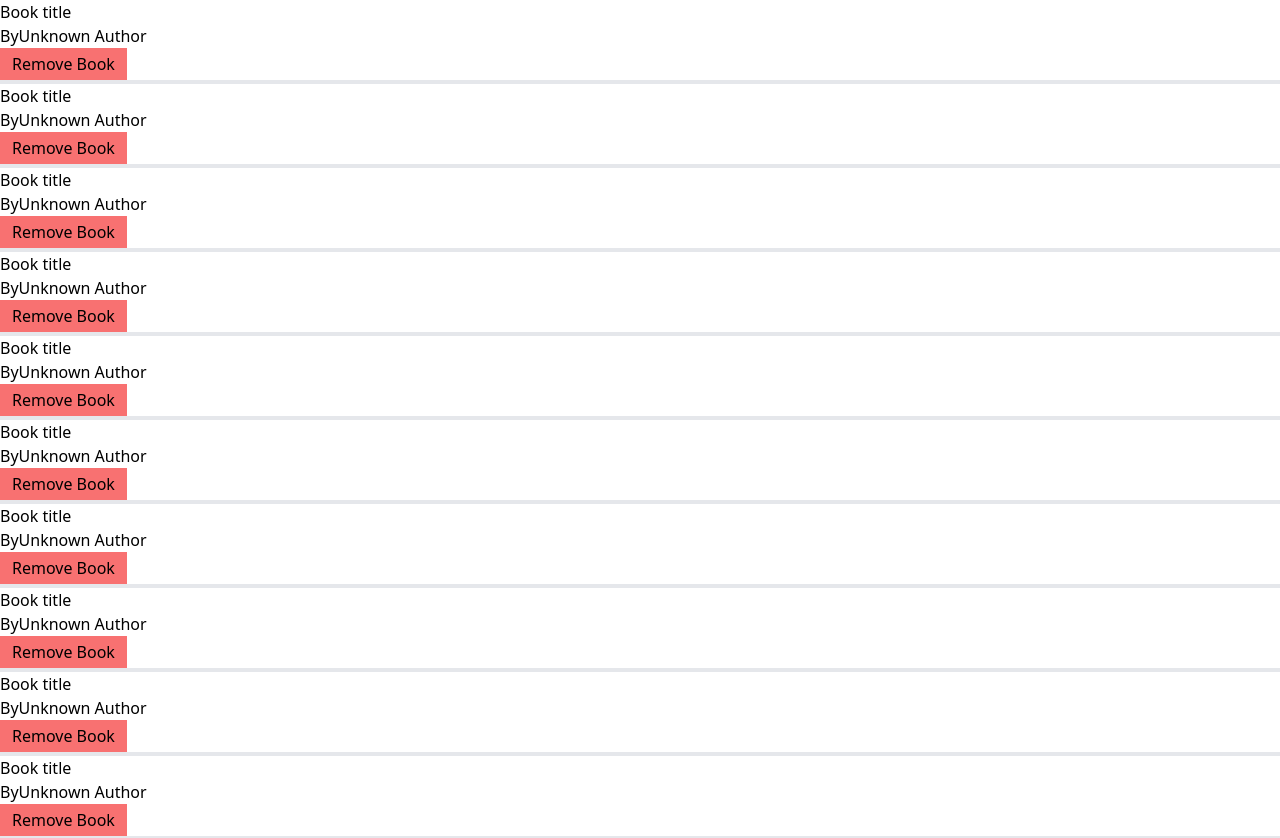
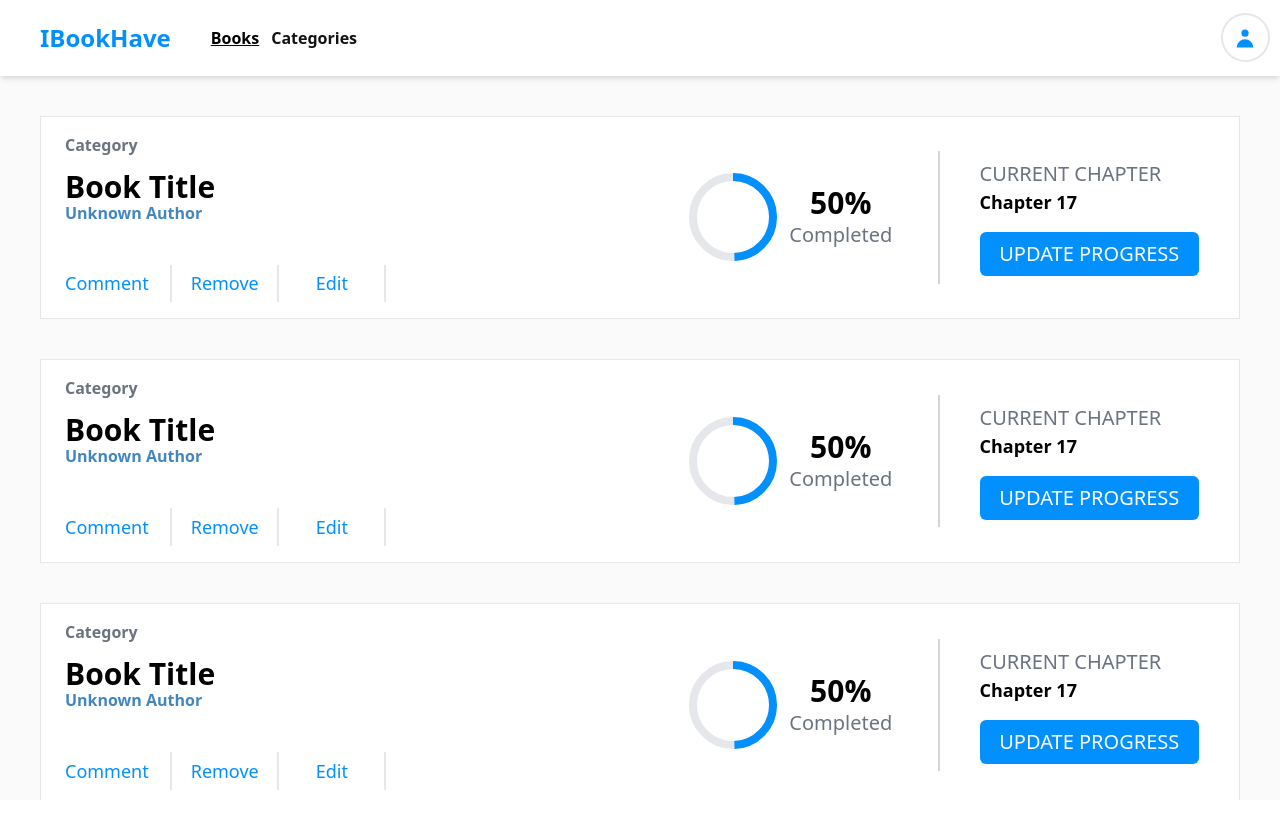
Before and after one commit to AsumVictor/Book-Haven, a React (Create React App) app: page / in a window 1280 px wide. Shown: the top 838 px of the page. After the commit the page ends 800 px from the top, so only its background shows below. Built offline with nearby package versions, Linux system fonts and the light colour scheme; no server answers.

Commit message:
Added style for book compnent desktop

```diff
--- a/src/App.js
+++ b/src/App.js
@@ -1,10 +1,11 @@
-import { useEffect } from 'react';
-import { useDispatch } from 'react-redux';
-import { BrowserRouter, Routes, Route } from 'react-router-dom';
-import { ToastContainer } from 'react-toastify';
-import { Books, Categories } from './Routes';
-import 'react-toastify/dist/ReactToastify.css';
-import { fetchBooks } from './redux/book/bookSlice';
+import { useEffect } from "react";
+import { useDispatch } from "react-redux";
+import { BrowserRouter, Routes, Route } from "react-router-dom";
+import { ToastContainer } from "react-toastify";
+import { Books, Categories } from "./Routes";
+import "react-toastify/dist/ReactToastify.css";
+import { fetchBooks } from "./redux/book/bookSlice";
+import Header from "./components/Navigation";
 
 function App() {
   const dispatch = useDispatch();
@@ -15,8 +16,10 @@ function App() {
   return (
     <BrowserRouter>
       <Routes>
-        <Route path="/" element={<Books />} />
-        <Route path="/categories" element={<Categories />} />
+        <Route element={<Header />}>
+          <Route path="/" element={<Books />} />
+          <Route path="/categories" element={<Categories />} />
+        </Route>
       </Routes>
       <ToastContainer
         position="top-center"
--- a/src/components/Book.js
+++ b/src/components/Book.js
@@ -1,8 +1,9 @@
 /* eslint-disable no-unused-vars */
-import React from 'react';
-import PropTypes from 'prop-types';
-import { useDispatch } from 'react-redux';
-import { removeBook } from '../redux/book/bookSlice';
+import React from "react";
+import PropTypes from "prop-types";
+import { useDispatch } from "react-redux";
+import { removeBook } from "../redux/book/bookSlice";
+import ProgressBar from "./Progressbar";
 
 const Book = ({ id, title, author }) => {
   const dispatch = useDispatch();
@@ -11,13 +12,52 @@ const Book = ({ id, title, author }) => {
   };
 
   return (
-    <div className="border-b-4">
-      <h3>{title}</h3>
-      <p>
-        By
-        {author}
-      </p>
-      <button type="button" className="px-3 py-1 bg-red-400" onClick={() => handleRemove(id)}> Remove Book </button>
+    <div className="w-full bg-white hover:border-_blue mt-10 border rouned-md grid grid-cols-2">
+      <div className="px-2 md:px-6 pt-4 py-2 flex flex-col gap-3">
+        <h3 className="font-bold text-gray-500">Category</h3>
+        <h3 className="font-extrabold text-3xl text-black capitalize">
+          {title}
+        </h3>
+        <p className="-mt-4 font-semibold text-_textBlue capitalize">
+          {author}
+        </p>
+        <div className="py-2 w-7/12 grid grid-cols-3 mt-5">
+          <div className="h-[1cm] flex items-center justify-start col-span-1 border-r-2 border-gray-200">
+            <button className="text-_blue text-[18px]">Comment</button>
+          </div>
+          <div className="h-[1cm] flex items-center justify-center col-span-1 border-r-2 border-gray-200">
+            <button
+              type="button"
+              className="text-_blue text-[18px]"
+              onClick={() => handleRemove(id)}
+            >
+              Remove
+            </button>
+          </div>
+          <div className="h-[1cm] flex items-center justify-center col-span-1 border-r-2 border-gray-200">
+            <button className="text-_blue text-[18px]">Edit</button>
+          </div>
+        </div>
+      </div>
+      <div className=" grid grid-cols-2">
+        <div className=" col-span-1 flex items-center justify-center">
+          <div className="w-full h-[3.5cm] flex items-center justify-center gap-2  border-r-2 border-r-gray-300">
+            <ProgressBar progress={31} />
+            <h3 className="flex flex-col text-center">
+              <span className="font-bold text-3xl">50%</span>
+              <span className="text-gray-500 semi-semibold text-xl">
+                Completed
+              </span>
+            </h3>
+          </div>
+
+        </div>
+        <div className=" col-span-1 flex px-10 justify-center flex-col">
+         <h3 className="text-[20px] text-gray-500">CURRENT CHAPTER</h3>
+         <h3 className="text-[18px] font-semibold text-black">Chapter 17</h3>
+         <button className="bg-_blue text-white py-2 text-xl rounded-md mt-4">UPDATE PROGRESS</button>
+        </div>
+      </div>
     </div>
   );
 };
@@ -29,8 +69,8 @@ Book.propTypes = {
 };
 
 Book.defaultProps = {
-  title: 'Book title',
-  author: 'Unknown Author',
+  title: "Book title",
+  author: "Unknown Author",
 };
 
 export default Book;
--- a/src/components/Books.js
+++ b/src/components/Books.js
@@ -30,7 +30,7 @@ const Books = () => {
   }
 
   return (
-    <div>
+    <div className='px-3 md:px-10 w-full'>
       {books.map((book) => (
         <Book
           key={book.id}
--- a/src/components/Navigation.js
+++ b/src/components/Navigation.js
@@ -1,16 +1,38 @@
-import React from 'react';
-import { Link } from 'react-router-dom';
-import { MdAccountCircle } from 'react-icons/md';
+import React from "react";
+import { Link, NavLink, Outlet } from "react-router-dom";
+import { HiUser } from "react-icons/hi";
 
-const Navbar = () => (
-  <header>
-    <h2 className="logo">BookStore CMS</h2>
-    <ul className="links">
-      <li><Link to="/">Books</Link></li>
-      <li><Link to="/categories">Categories</Link></li>
-    </ul>
-    <MdAccountCircle className="account" />
-  </header>
-);
+const Header = () => {
+  return (
+    <div className="w-full h-screen bg-_gray overflow-y-auto overflow-x-hidden">
+      <header className="relative w-full py-2 h-[2cm] bg-white flex flex-row shadow-md gap-5 md:gap-10 items-center justify-start px-2 md:px-10">
+        <Link to="/" className="text-[18px] md:text-2xl text-_blue font-bold">
+          IBookHave
+        </Link>
+        <nav className="h-full">
+          <ul className="flex font-semibold flex-row text-_lightBlack items-center list-none gap-3 h-full ">
+            <li>
+              <NavLink
+                className={({ isActive }) =>
+                  isActive ? "underline text-black font-bold" : ""
+                }
+                to="/"
+              >
+                Books
+              </NavLink>
+            </li>
+            <li>
+              <NavLink to="/categories">Categories</NavLink>
+            </li>
+          </ul>
+        </nav>
+        <div className="absolute right-[10px] h-[1.3cm] w-[1.3cm] flex items-center justify-center rounded-full border-2 text-2xl text-_blue">
+          <HiUser className="account" />
+        </div>
+      </header>
+      <Outlet />
+    </div>
+  );
+};
 
-export default Navbar;
+export default Header;
--- /dev/null
+++ b/src/components/Progressbar.js
@@ -0,0 +1,39 @@
+import PropTypes from "prop-types";
+
+const ProgressBar = ({ progress }) => {
+  return (
+    <div className="relative">
+      <div className="w-24 h-24">
+        <svg className="transform -rotate-90" viewBox="0 0 24 24">
+          <circle
+            className=" stroke-gray-200"
+            cx="12"
+            cy="12"
+            r="10"
+            fill="transparent"
+            strokeWidth="2"
+          />
+          <circle
+            className="stroke-_blue"
+            cx="12"
+            cy="12"
+            r="10"
+            fill="transparent"
+            strokeWidth="2"
+            strokeDasharray={`${progress} 63`}
+          />
+        </svg>
+      </div>
+    </div>
+  );
+};
+
+export default ProgressBar;
+
+ProgressBar.propTypes = {
+  progress: PropTypes.number,
+};
+
+ProgressBar.defaultProps = {
+  progress: 31,
+};
--- a/tailwind.config.js
+++ b/tailwind.config.js
@@ -1,12 +1,17 @@
 /** @type {import('tailwindcss').Config} */
 module.exports = {
-  content: [
-    './src/**/*.{js,jsx,ts,tsx}',
-  ],
+  content: ["./src/**/*.{js,jsx,ts,tsx}"],
   theme: {
     extend: {
+      colors: {
+        _blue: "#0290ff",
+        _gray: "#fafafa",
+        _lightBlack: '#121212',
+        _textBlue: '#4386bf',
+
+      },
       screens: {
-        '620px': '620px',
+        "620px": "620px",
       },
     },
   },
```
